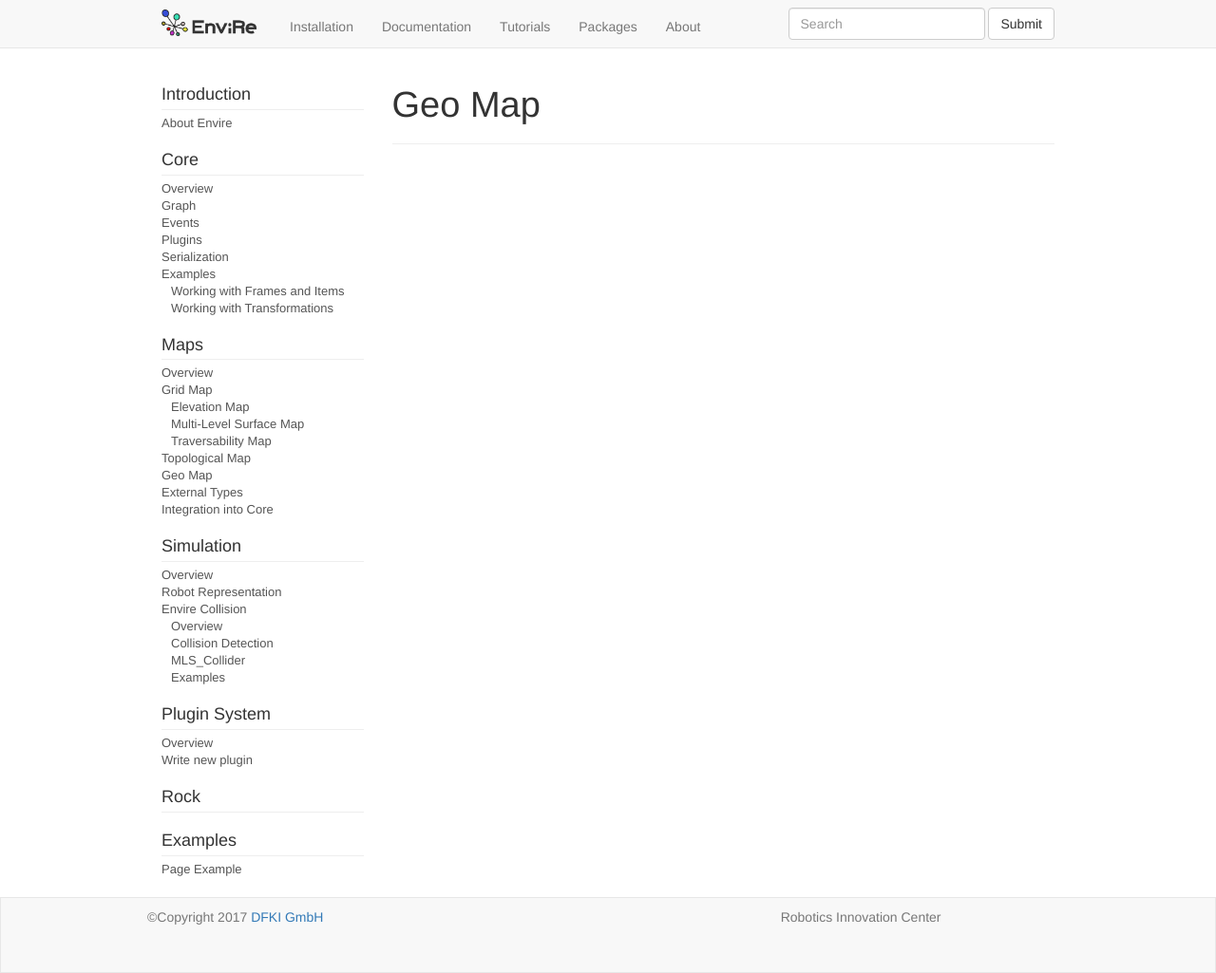
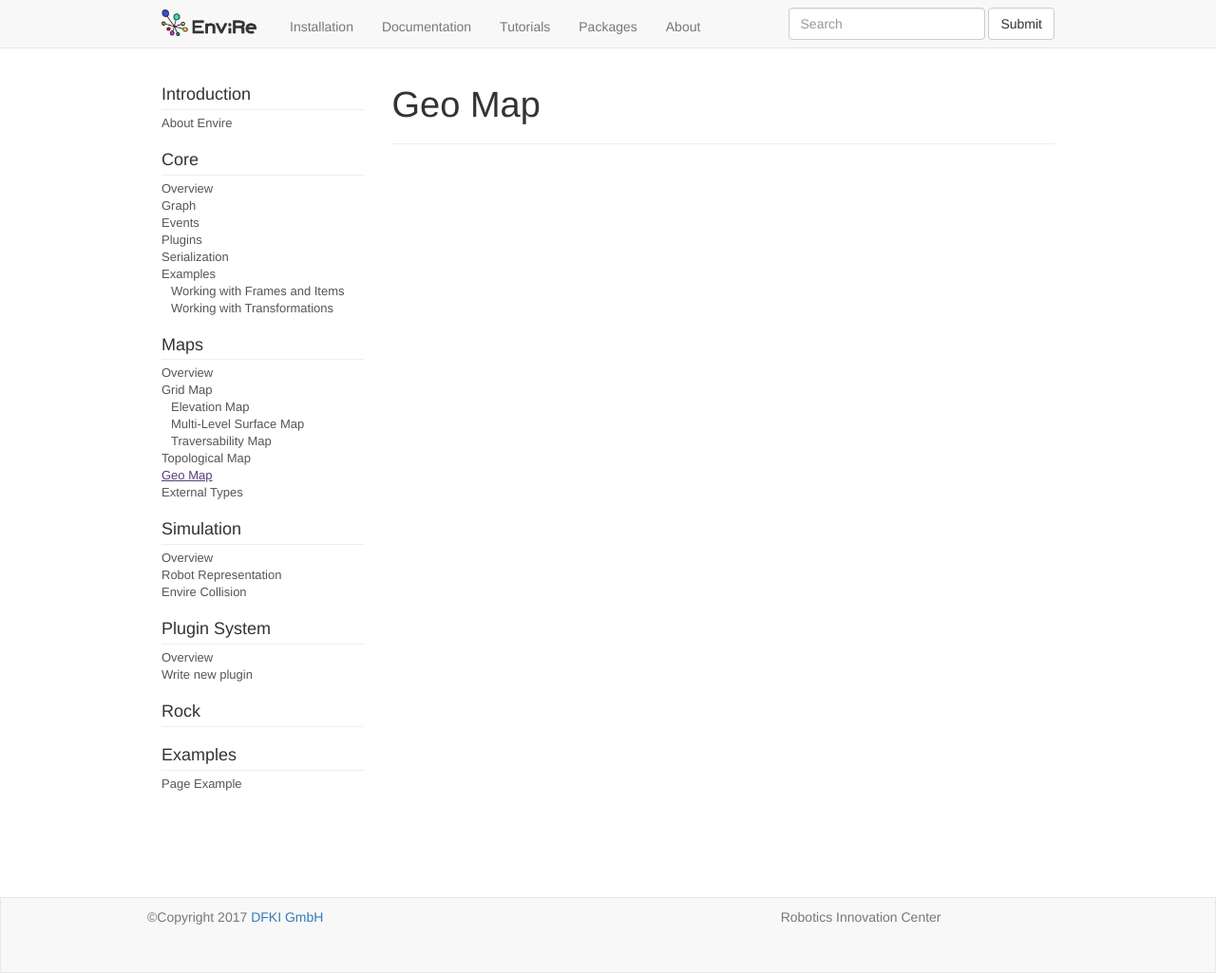
Before and after one commit to envire/envire.github.io, a Jekyll site: the page built from docs/maps_geo_map.md, in a window 1280 px wide and 1025 px high. Shown: the whole window at 95% size. Built offline with Jekyll 4.4.1, drawn with Linux system fonts in a browser that asks for light colours; nearby versions of some CDN libraries.

Commit message:
Update some links in menu

```diff
--- a/_data/nav_docs.yml
+++ b/_data/nav_docs.yml
@@ -36,29 +36,18 @@
         title: Traversability Map
   - id: maps_topological_map
     title: Topological Map
-  - id: maps_types_geo
+  - id: maps_geo_map
     title: Geo Map
-  - id: maps_types_external
+  - id: maps_external_types
     title: External Types
-  - id: maps_integration
-    title: Integration into Core
 - title: Simulation
   items:
   - id: simulation_overview
     title: Overview
   - id: simulation_robot_representation
     title: Robot Representation
-  - id: envire_collision
+  - id: simulation_envire_collision
     title: Envire Collision
-    subitems:
-      - id: collsion_overview
-        title: Overview
-      - id: collision detection
-        title: Collision Detection
-      - id: mls_collider
-        title: MLS_Collider
-      - id: collision_examples
-        title: Examples
 - title: Plugin System
   items:
   - id: plugins_overview
```
